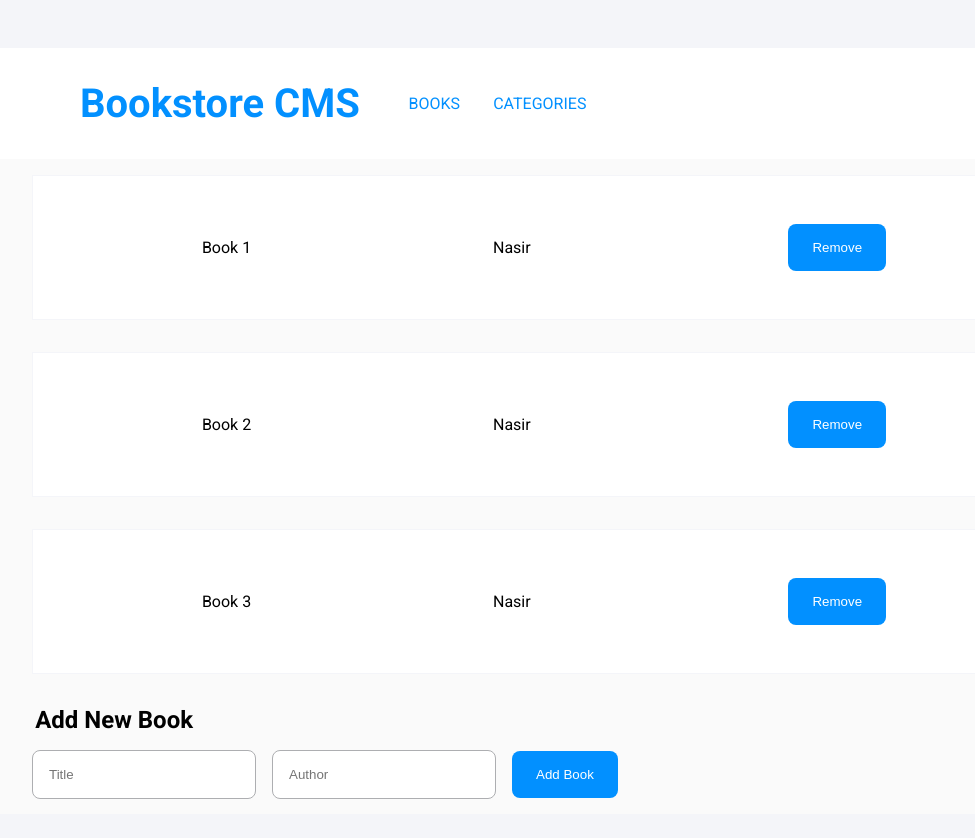
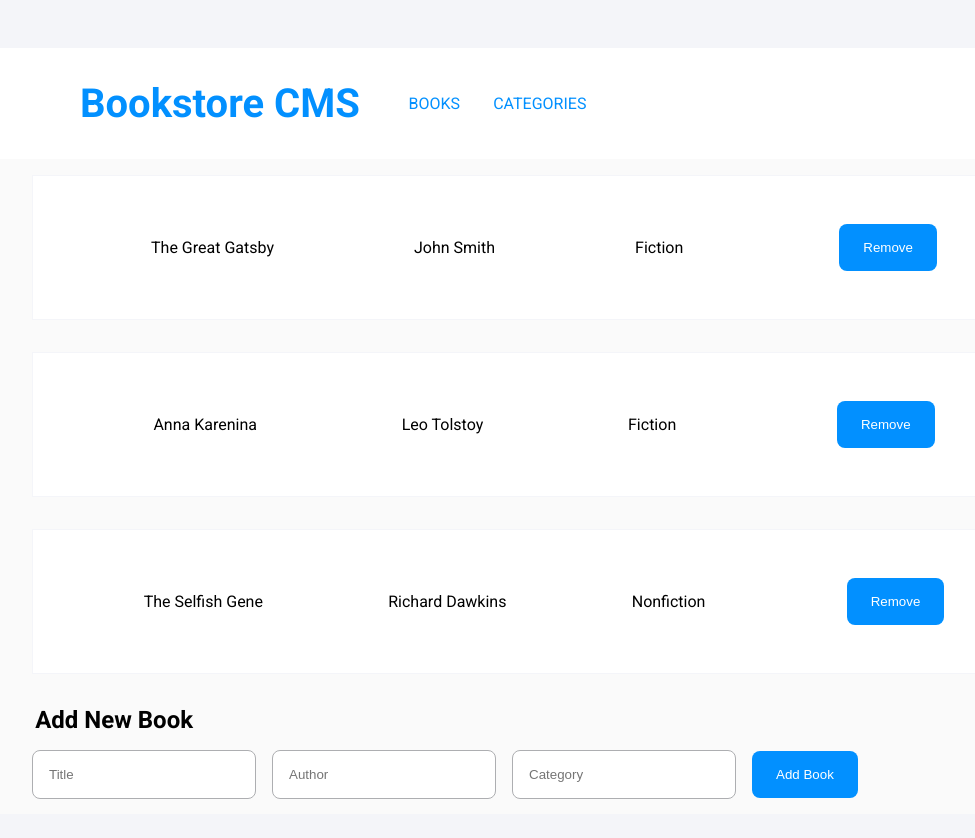
Before and after one commit to Nasirkhan294/bookstore, a React (Create React App) app: page / in a window 1280 px wide. Shown: the top 838 px of the page, without its empty margins (96-1071 px from the left). Built offline with nearby package versions, Linux system fonts and the light colour scheme.

Commit message:
Use redux in react components

```diff
--- a/src/components/AddBook.jsx
+++ b/src/components/AddBook.jsx
@@ -1,14 +1,64 @@
+import { useDispatch } from 'react-redux';
+import { useState } from 'react';
 import styles from './styles/AddBook.module.css';
+import { addBook } from '../redux/books/booksSlice';
 
-const AddBook = () => (
+const AddBook = () => {
+  const [title, setTitle] = useState('');
+  const [author, setAuthor] = useState('');
+  const [category, setCategory] = useState('');
+  const dispatch = useDispatch();
+
+  const handleAddBook = () => {
+    const newBook = {
+      itemId: Date.now(),
+      title,
+      author,
+      category,
+    };
+
+    dispatch(addBook(newBook));
+
+    setTitle('');
+    setAuthor('');
+    setCategory('');
+  };
+
+  return (
     <>
       <h2>Add new book</h2>
       <form className={styles.newBook}>
-      <input type="text" placeholder="title" className={styles.title} />
-      <input type="text" placeholder="author" className={styles.author} />
-      <button type="submit" className={styles.btn}>Add Book</button>
+        <input
+          type="text"
+          placeholder="title"
+          className={styles.title}
+          onChange={(e) => setTitle(e.target.value)}
+          value={title}
+        />
+        <input
+          type="text"
+          placeholder="author"
+          className={styles.author}
+          onChange={(e) => setAuthor(e.target.value)}
+          value={author}
+        />
+        <input
+          type="text"
+          placeholder="category"
+          className={styles.category}
+          onChange={(e) => setCategory(e.target.value)}
+          value={category}
+        />
+        <button
+          type="button"
+          className={styles.btn}
+          onClick={handleAddBook}
+        >
+          Add Book
+        </button>
       </form>
     </>
   );
+};
 
 export default AddBook;
--- a/src/components/Book.jsx
+++ b/src/components/Book.jsx
@@ -1,19 +1,43 @@
 import PropTypes from 'prop-types';
+import { useDispatch } from 'react-redux';
 import styles from './styles/Book.module.css';
+import { removeBook } from '../redux/books/booksSlice';
 
-const Book = ({ title, author }) => (
+const Book = ({
+  itemId,
+  title,
+  author,
+  category,
+}) => {
+  const dispatch = useDispatch();
+
+  const handleRemoveBook = () => {
+    dispatch(removeBook(itemId));
+  };
+
+  return (
     <div className={styles.book}>
       <div className={styles.content}>
         <p>{title}</p>
         <p>{author}</p>
-      <button type="button" className={styles.btn}>Remove</button>
+        <p>{category}</p>
+        <button
+          type="button"
+          className={styles.btn}
+          onClick={handleRemoveBook}
+        >
+          Remove
+        </button>
       </div>
     </div>
   );
+};
 
 Book.propTypes = {
+  itemId: PropTypes.string.isRequired,
   title: PropTypes.string.isRequired,
   author: PropTypes.string.isRequired,
+  category: PropTypes.string.isRequired,
 };
 
 export default Book;
--- a/src/components/BooksList.jsx
+++ b/src/components/BooksList.jsx
@@ -1,30 +1,20 @@
+import { useSelector } from 'react-redux';
 import Book from './Book';
 import AddBook from './AddBook';
 
 const BooksList = () => {
-  const books = [
-    {
-      id: 1,
-      title: 'Book 1',
-      author: 'Nasir',
-    },
-    {
-      id: 2,
-      title: 'Book 2',
-      author: 'Nasir',
-    },
-    {
-      id: 3,
-      title: 'Book 3',
-      author: 'Nasir',
-    },
-  ];
-
+  const books = useSelector((state) => state.books.books);
   return (
     <>
       <ul>
         {books.map((book) => (
-          <Book key={book.id} title={book.title} author={book.author} />
+          <Book
+            key={book.itemId}
+            itemId={book.itemId}
+            title={book.title}
+            author={book.author}
+            category={book.category}
+          />
         ))}
       </ul>
       <AddBook />
--- a/src/components/styles/AddBook.module.css
+++ b/src/components/styles/AddBook.module.css
@@ -12,7 +12,8 @@ h2 {
 }
 
 .title,
-.author {
+.author,
+.category {
   padding: 1rem;
   border-radius: 0.5rem;
   margin-left: 1rem;
--- a/src/redux/books/booksSlice.js
+++ b/src/redux/books/booksSlice.js
@@ -1,16 +1,37 @@
 import { createSlice } from '@reduxjs/toolkit';
+
+const initialState = {
+  books: [
+    {
+      itemId: 'item1',
+      title: 'The Great Gatsby',
+      author: 'John Smith',
+      category: 'Fiction',
+    },
+    {
+      itemId: 'item2',
+      title: 'Anna Karenina',
+      author: 'Leo Tolstoy',
+      category: 'Fiction',
+    },
+    {
+      itemId: 'item3',
+      title: 'The Selfish Gene',
+      author: 'Richard Dawkins',
+      category: 'Nonfiction',
+    },
+  ],
+};
 
 const booksSlice = createSlice({
   name: 'books',
-  initialState: {
-    books: [],
-  },
+  initialState,
   reducers: {
     addBook: (state, action) => {
       state.books.push(action.payload);
     },
     removeBook: (state, action) => {
-      state.books = state.books.filter((book) => book.id !== action.payload);
+      state.books = state.books.filter((book) => book.itemId !== action.payload);
     },
   },
 });
```
Lines whose indentation alone changed are shown as unchanged.
